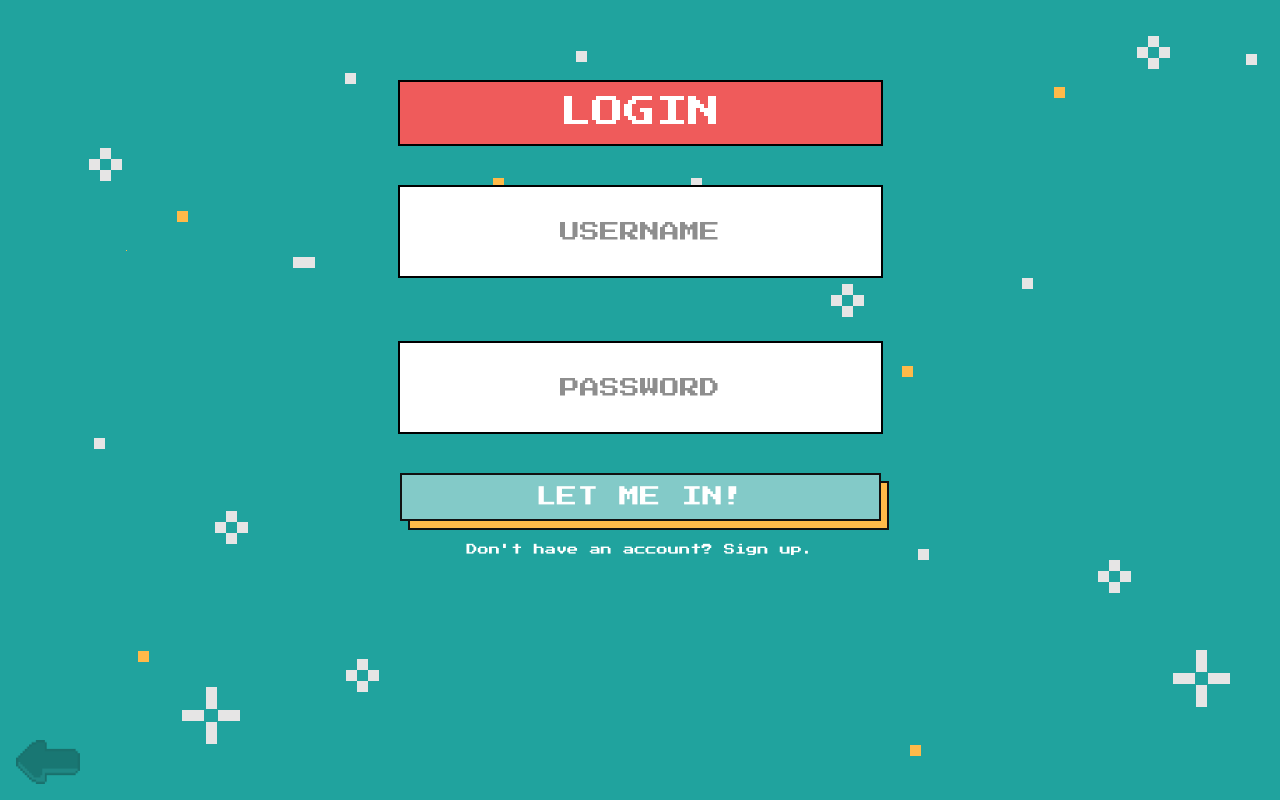
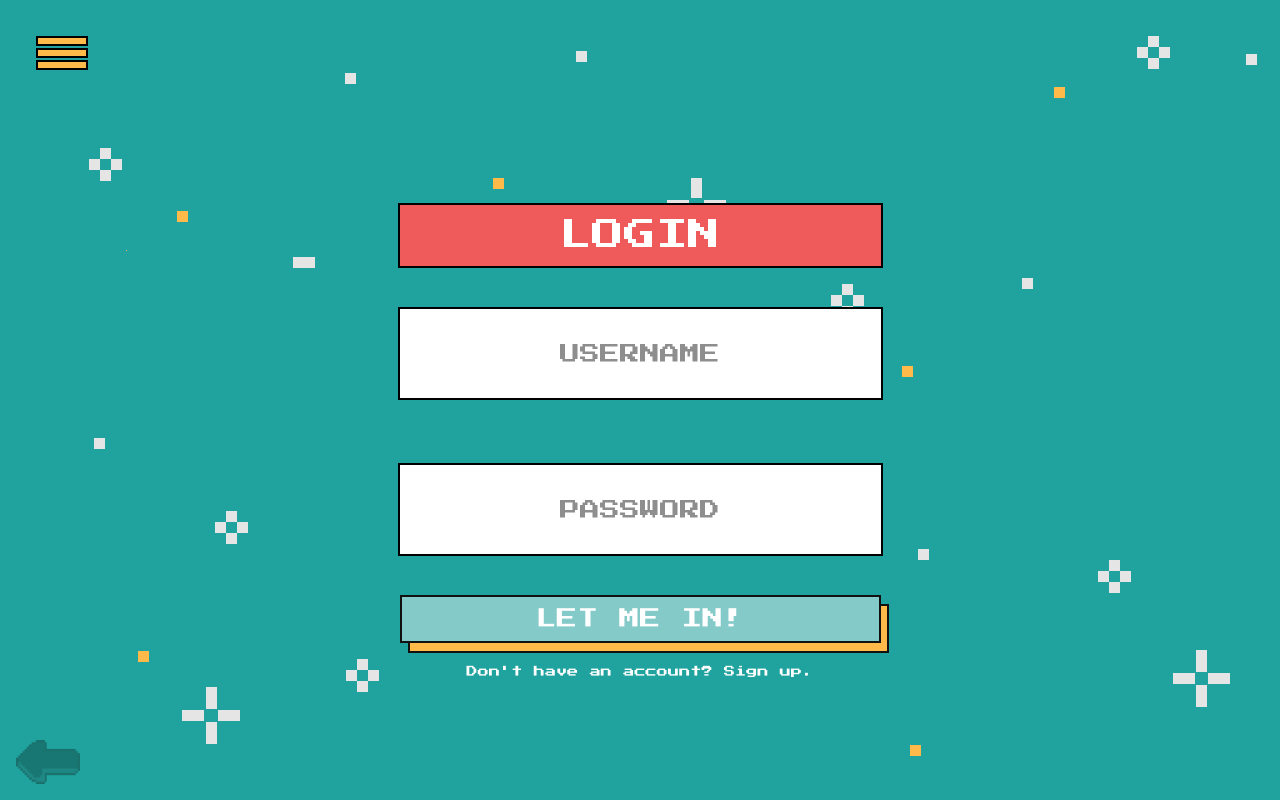
Before and after one commit to kbojarowska/DoTheBeast, a React (Create React App) app in the folder frontend/: page /login in a window 1280 px wide. Built offline with nearby package versions, Linux system fonts and the light colour scheme.

Commit message:
created burger menu component (#59)

```diff
--- a/frontend/package.json
+++ b/frontend/package.json
@@ -9,6 +9,7 @@
     "axios": "^1.6.2",
     "formik": "^2.4.5",
     "react": "^18.2.0",
+    "react-burger-menu": "^3.0.9",
     "react-dom": "^18.2.0",
     "react-icons": "^4.12.0",
     "react-router-dom": "^6.18.0",
--- a/frontend/src/App.js
+++ b/frontend/src/App.js
@@ -12,10 +12,19 @@ import AboutPage from './ui/pages/AboutPage/AboutPage'
 import MainPage from './ui/pages/MainPage/MainPage'
 import UserPage from './ui/pages/UserPage/UserPage'
 import FriendsPage from './ui/pages/FriendsPage/FriendsPage'
+import { BurgerMenu } from './ui/components'
 
 function App() {
+	const links = [
+		{ href: '/', text: 'Home' },
+		{ href: '/main', text: 'Main' },
+		{ href: '/userpage', text: 'User Page' },
+		{ href: '/friends', text: 'Friends' }
+	]
+
 	return (
 		<Router>
+			<BurgerMenu links={links} />
 			<Routes>
 				<Route path='/' element={<LandingPage />} />
 				<Route path='/about' element={<AboutPage />} />
--- /dev/null
+++ b/frontend/src/ui/components/BurgerMenu/BurgerMenu.js
@@ -0,0 +1,35 @@
+import React from 'react'
+import { slide as Menu } from 'react-burger-menu'
+import PropTypes from 'prop-types'
+import { styles } from './BurgerMenuStyles'
+import { useNavigate } from 'react-router-dom'
+import './BurgerMenu.scss'
+
+const BurgerMenu = ({ links }) => {
+	const navigate = useNavigate()
+
+	const handleItemClick = (href) => {
+		navigate(href)
+	}
+
+	return (
+		<Menu styles={styles}>
+			{links.map((link, index) => (
+				<a key={index} onClick={() => handleItemClick(link.href)}>
+					{link.text}
+				</a>
+			))}
+		</Menu>
+	)
+}
+
+BurgerMenu.propTypes = {
+	links: PropTypes.arrayOf(
+		PropTypes.shape({
+			href: PropTypes.string.isRequired,
+			text: PropTypes.string.isRequired,
+		})
+	).isRequired,
+}
+
+export default BurgerMenu
--- /dev/null
+++ b/frontend/src/ui/components/BurgerMenu/BurgerMenu.scss
@@ -0,0 +1,17 @@
+@import '../../../colors.scss';
+
+.bm-item{
+    color: $text-color;
+    &:hover {
+        text-decoration: underline;
+    }
+}
+
+.bm-cross-button > span {
+    top: 2px !important;
+}
+
+.bm-cross {
+    width: 5px !important;
+    height: 20px !important;
+}
--- /dev/null
+++ b/frontend/src/ui/components/BurgerMenu/BurgerMenuStyles.js
@@ -0,0 +1,46 @@
+export const styles = {
+	bmBurgerButton: {
+		position: 'fixed',
+		width: '36px',
+		height: '30px',
+		left: '36px',
+		top: '36px',
+	},
+	bmBurgerBars: {
+		background: '#FFBA49',
+		border: '2px solid #000',
+		width: '3rem',
+	},
+	bmBurgerBarsHover: {
+		background: '#a90000',
+	},
+	bmCross: {
+		background: 'white',
+	},
+	bmMenu: {
+		background: 'rgb(255, 186, 73)',
+		padding: '2.5em 1.5em 0',
+		fontSize: '1.15em',
+		overflowY: 'hidden',
+	},
+	bmMenuWrap: {
+		width: '25rem'
+	},
+	bmMorphShape: {
+		fill: '#373a47',
+	},
+	bmItemList: {
+		padding: '0.8em',
+		display: 'flex',
+		flexDirection: 'column',
+	},
+	bmItem: {
+		display: 'inline-block',
+		fontFamily: 'var(--font-press-start-2p)',
+		fontSize: '1.5em',
+		lineHeight: '3rem'
+	},
+	bmOverlay: {
+		background: 'rgba(0, 0, 0, 0.6)',
+	},
+}
--- a/frontend/src/ui/components/index.js
+++ b/frontend/src/ui/components/index.js
@@ -1,3 +1,4 @@
+export { default as BurgerMenu } from './BurgerMenu/BurgerMenu'
 export { default as Button } from './Button/Button'
 export { default as Loading } from './Loading/Loading'
 export { default as Modal } from './Modal/Modal'
```
Also changed, not shown: 1 other file (tests, documents, lock files or other folders).
